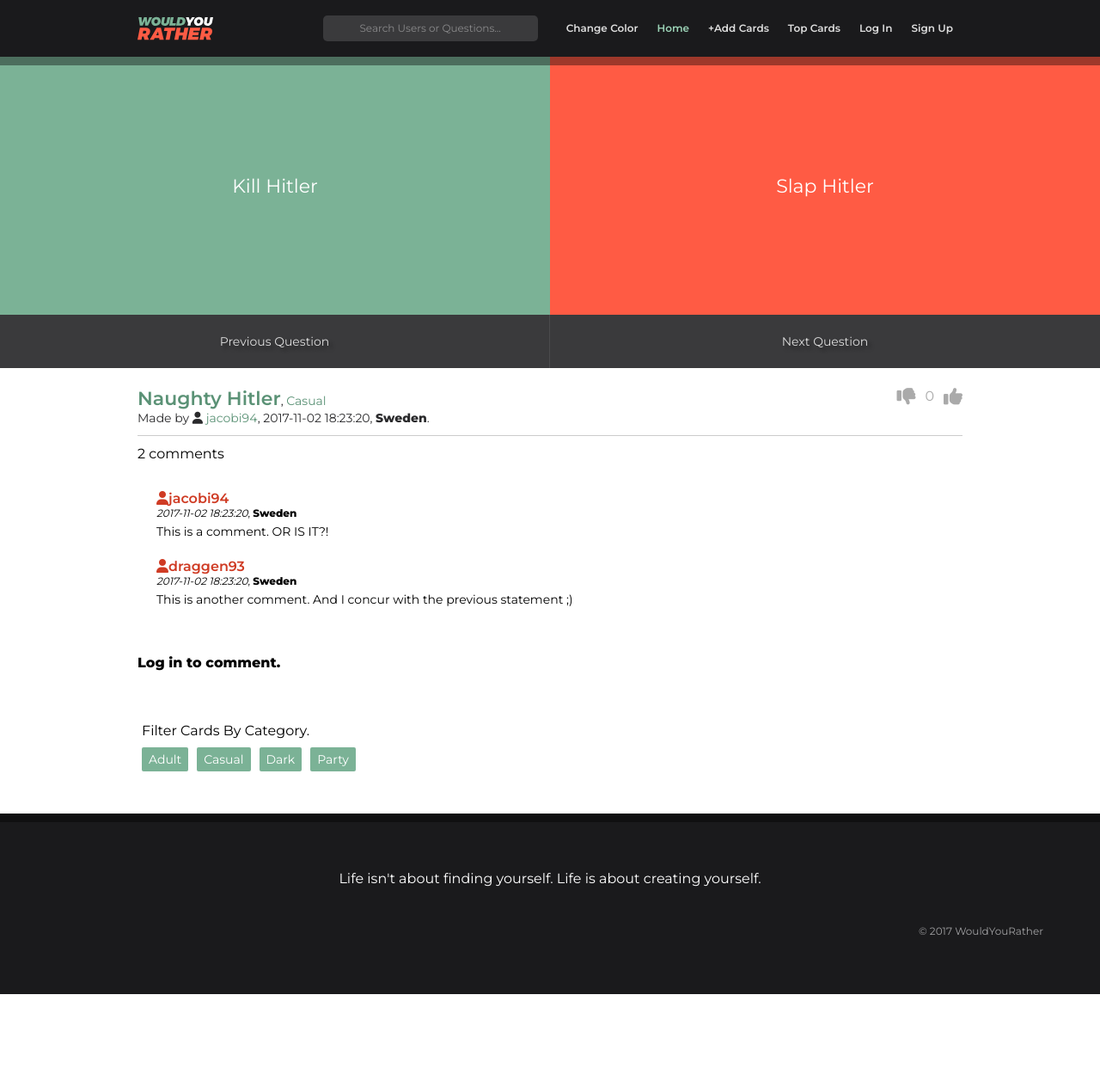
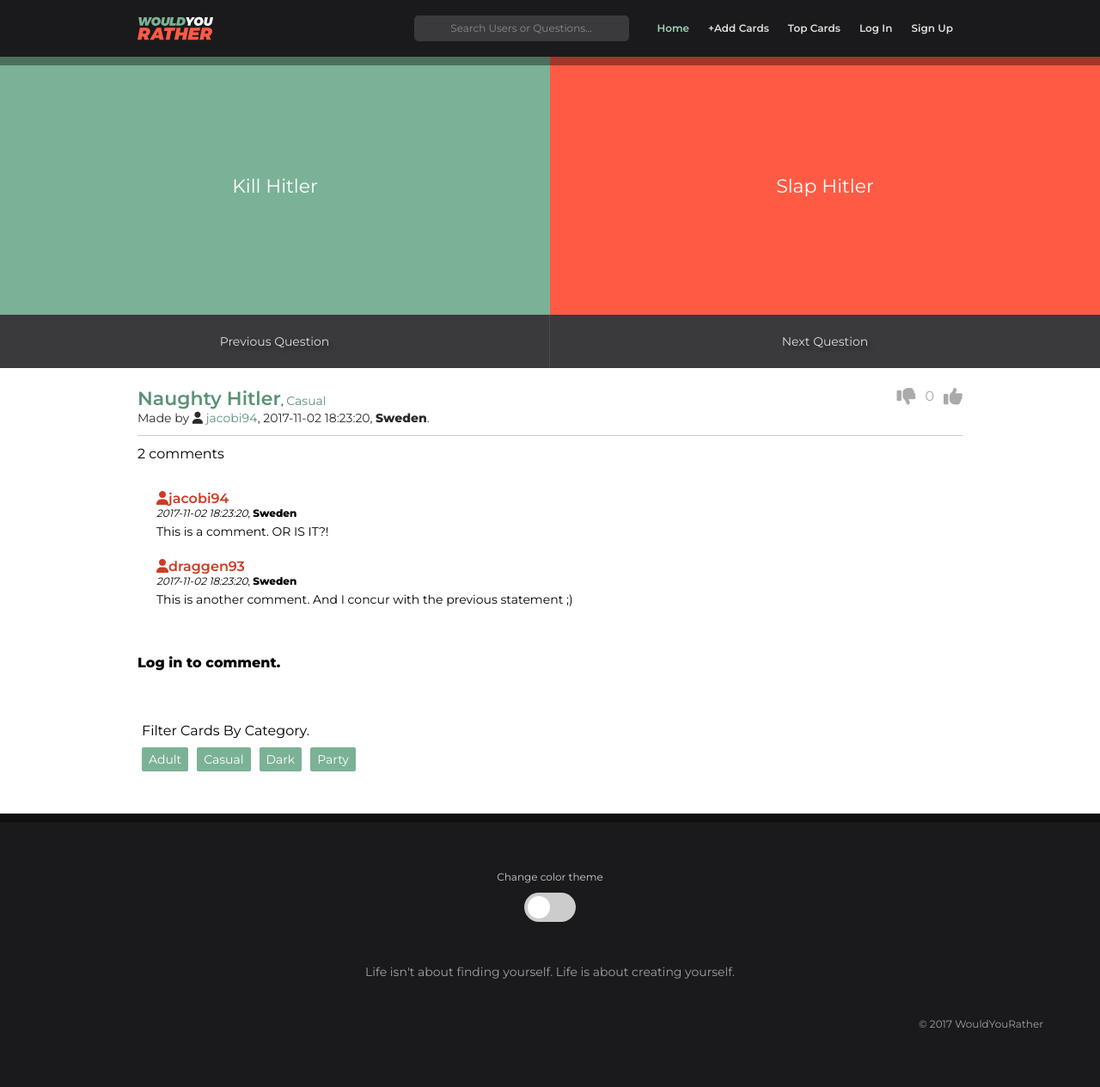
Before and after one commit to duvan094/PHPproject, a PHP site: page /index.php in a window 1280 px wide. Shown: the whole page at 86% size. Before the commit the page ends 1156 px from the top, so only its background shows below. Run offline with PHP 8.4, Linux system fonts and the light colour scheme; data comes from the database, SQL or seed files in the repository; some libraries are stand-ins or nearby versions.

Commit message:
Color theme button now in the bottom

```diff
--- a/css/main.css
+++ b/css/main.css
@@ -993,7 +993,12 @@ footer {
 
 footer>p>a {
 	text-decoration: none;
-	color: white;
+	color:#A1A1A3;
+	font-size: 14px;
+}
+
+footer>p>a:hover {
+	color:#FFF;
 }
 
 footer>#copyright{
@@ -1008,6 +1013,72 @@ footer>#copyright{
 .invisibleForm{
 	display: none;
 }
+
+/*ColorToggle*/
+#colorToggle{
+	padding-bottom: 44px;
+}
+
+#colorToggle>label {
+  position: relative;
+  display: inline-block;
+  width: 60px;
+  height: 34px;
+}
+
+#colorToggle>p{
+	color:#CCC;
+	font-size: 12px;
+	padding-bottom: 11px;
+}
+
+#colorToggle>label>input {
+  display:none;
+}
+
+.slider {
+  position: absolute;
+  cursor: pointer;
+  top: 0;
+  left: 0;
+  right: 0;
+  bottom: 0;
+  background-color: #ccc;
+  -webkit-transition: .4s;
+  transition: .4s;
+}
+
+.slider:before {
+  position: absolute;
+  content: "";
+  height: 26px;
+  width: 26px;
+  left: 4px;
+  bottom: 4px;
+  background-color: #FFF;
+  -webkit-transition: .2s;
+  transition: .2s;
+}
+
+input:checked + .slider {
+  background-color: #FF5B44;
+}
+
+input:checked + .slider:before {
+  -webkit-transform: translateX(26px);
+  -ms-transform: translateX(26px);
+  transform: translateX(26px);
+}
+
+/* Rounded sliders */
+.slider.round {
+  border-radius: 34px;
+}
+
+.slider.round:before {
+  border-radius: 50%;
+}
+
 
 @media(min-width:420px){
 	#topListContainer{
--- a/footer.php
+++ b/footer.php
@@ -1,5 +1,14 @@
 <footer>
+	<form id='colorToggle' action='' method='post'>
+		<p>Change color theme</p>
+	  <label>
+			<input type='checkbox' name='changeColor' value='' onChange='this.form.submit()'>
+	    <span class="slider round"></span>
+	  </label>
+	</form>
+
 	<p><a href="https://www.facebook.com/jacob.duvander?ref=br_rs" target="_blank">Life isn't about finding yourself. Life is about creating yourself.</a></p>
+
 	<p id="copyright">© 2017 WouldYouRather</p>
 </footer>
 
--- a/header.php
+++ b/header.php
@@ -64,10 +64,6 @@ if ($_SESSION['userip'] !== $_SERVER['REMOTE_ADDR']){
             echo "<li><a class='" . ($current_page == 'topcards.php' ? 'active' : NULL) . "' href='topcards.php'>Top&nbsp;Cards</a></li>";
             echo "<li><a class='" . ($current_page == 'addCards.php' ? 'active' : NULL) . "' href='addCards.php'>+Add&nbsp;Cards</a></li>";
             echo "<li><a class='" . (($current_page == 'index.php' || $current_page == '' || strpos($current_page,'index.php') !== false) ? 'active' : NULL) . "' href='index.php'>Home</a></li>";
-          /* This is the button for toggling light and dark mode */
-            echo "<li><form class='' action='' method='post' id='toggleBtn'>";
-            echo "<input type='submit' name='changeColor' value='Change Color'>";
-            echo "</form></li>";
             echo "<li>";
             echo "<form id='searchBar' action='searchResults.php' method='GET'>";
             echo "<input type='text' name='searchField' placeholder='Search Users or Questions...' value=''>";
@@ -81,10 +77,6 @@ if ($_SESSION['userip'] !== $_SERVER['REMOTE_ADDR']){
             echo "<li><a class='" . ($current_page == 'topcards.php' ? 'active' : NULL) . "' href='topcards.php'>Top&nbsp;Cards</a></li>";
             echo "<li><a class='" . ($current_page == 'addCards.php' ? 'active' : NULL) . "' href='addCards.php'>+Add&nbsp;Cards</a></li>";
             echo "<li><a class='" . (($current_page == 'index.php' || $current_page == '' || strpos($current_page,'index.php') !== false) ? 'active' : NULL) . "' href='index.php'>Home</a></li>";
-            /* This is the button for toggling light and dark mode */
-            echo "<li><form class='' action='' method='post' id='toggleBtn'>";
-            echo "<input type='submit' name='changeColor' value='Change Color'>";
-            echo "</form></li>";
             echo "<li>";
             echo "<form id='searchBar' action='searchResults.php' method='GET'>";
             echo "<input type='text' name='searchField' placeholder='Search Users or Questions...' value=''>";
```
